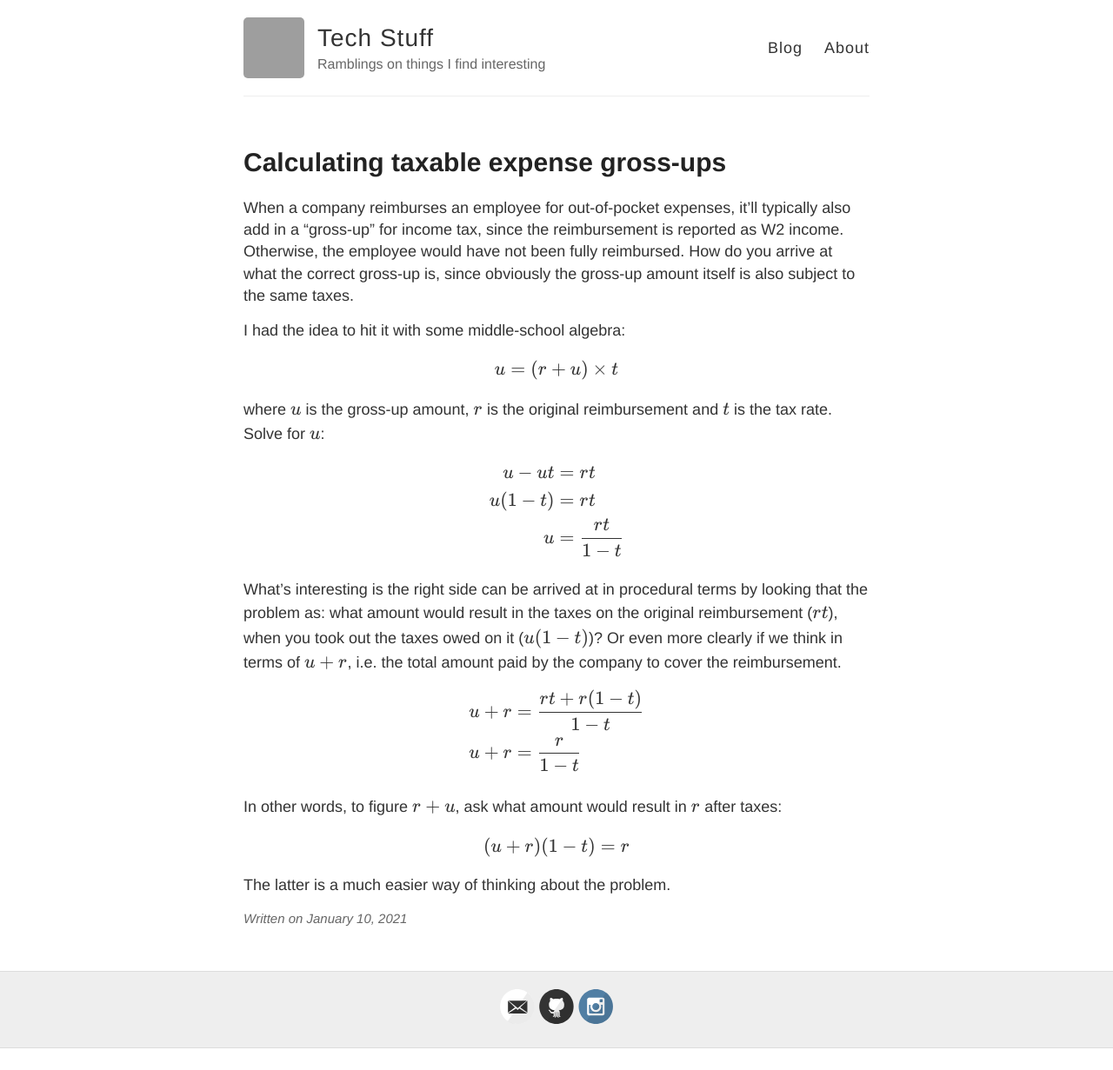
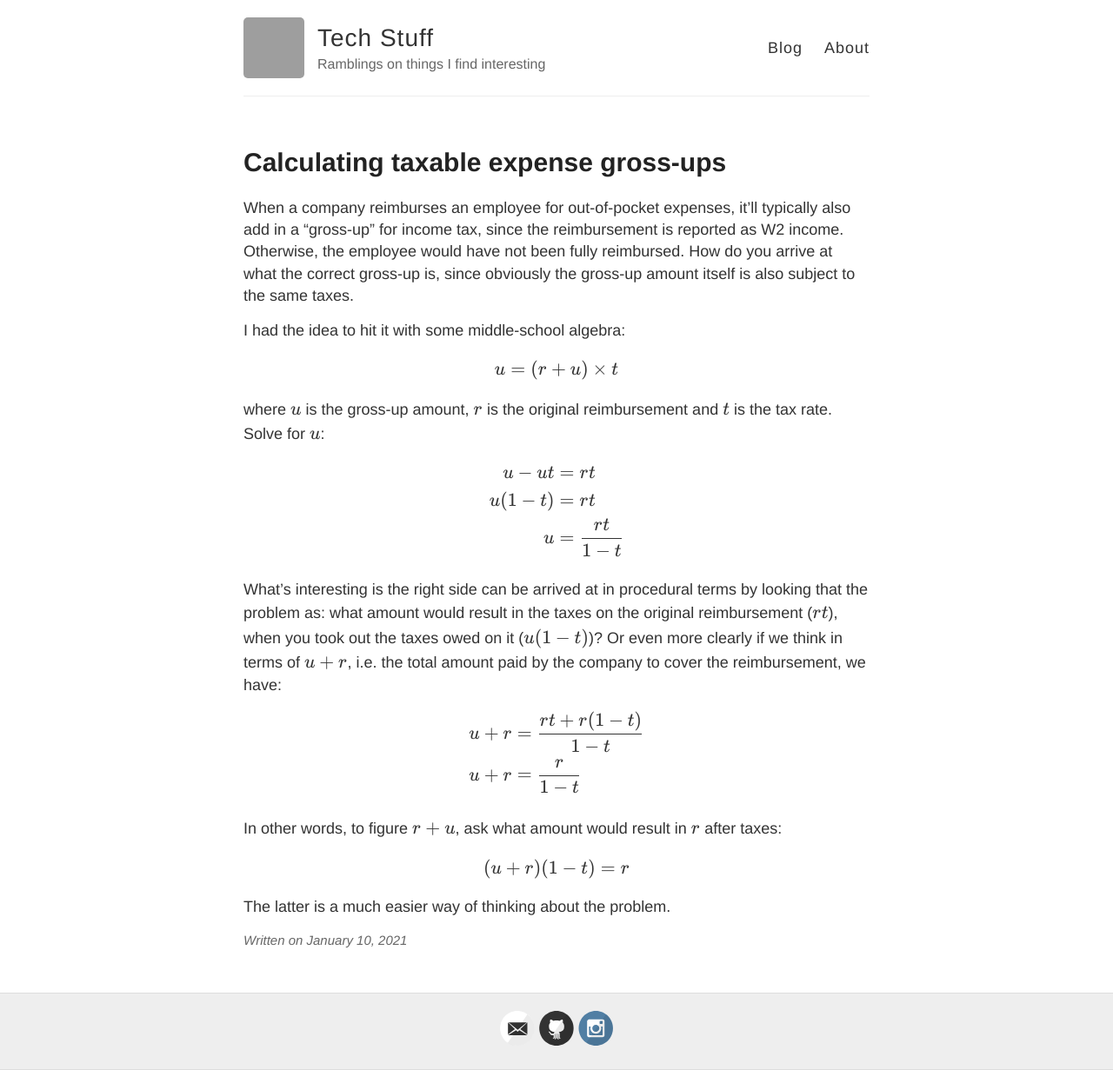
Before and after one commit to aymarino/aymarino.github.io, a Jekyll site: the page built from _posts/2021-1-10-gross-up.md, in a window 1280 px wide. Shown: the whole page at 87% size. Built offline with Jekyll 4.4.1, drawn with Linux system fonts in a browser that asks for light colours; nearby versions of some CDN libraries; before the commit the page ends 1206 px from its top, so only the background shows below that; grey boxes are pictures that could not be loaded.

Commit message:
Fix some grammar errors

```diff
--- a/_posts/2021-1-10-gross-up.md
+++ b/_posts/2021-1-10-gross-up.md
@@ -17,7 +17,7 @@ $$ \begin{aligned}
     u &= \frac{rt}{1 - t}
 \end{aligned} $$
 
-What's interesting is the right side can be arrived at in procedural terms by looking that the problem as: what amount would result in the taxes on the original reimbursement (\\(rt\\)), when you took out the taxes owed on it (\\(u (1 - t)\\))? Or even more clearly if we think in terms of \\(u + r\\), i.e. the total amount paid by the company to cover the reimbursement.
+What's interesting is the right side can be arrived at in procedural terms by looking that the problem as: what amount would result in the taxes on the original reimbursement (\\(rt\\)), when you took out the taxes owed on it (\\(u (1 - t)\\))? Or even more clearly if we think in terms of \\(u + r\\), i.e. the total amount paid by the company to cover the reimbursement, we have:
 
 $$ \begin{aligned}
     u + r &= \frac{rt + r(1 - t)}{1 - t} \\
```
Also changed, not shown: _posts/2020-11-2-branchless-max.md (+1 -1 lines).
